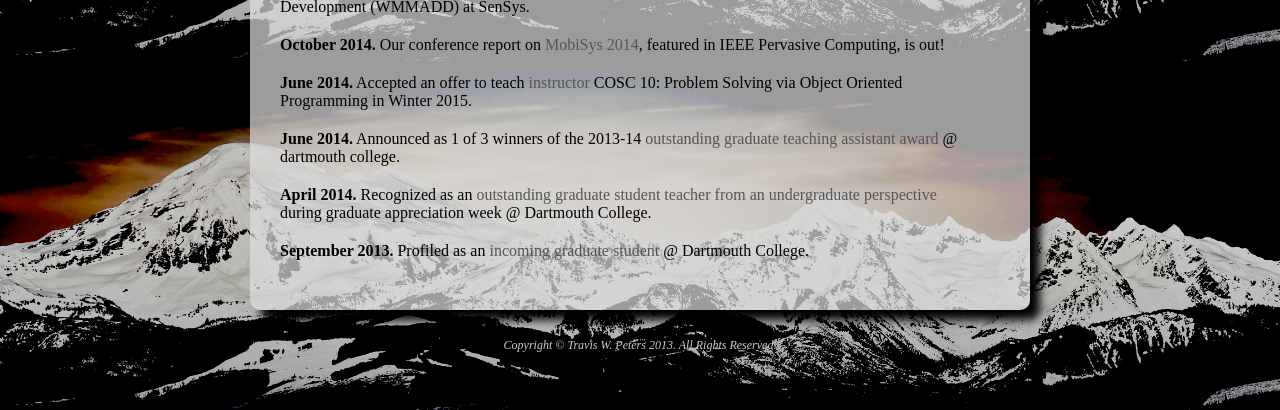
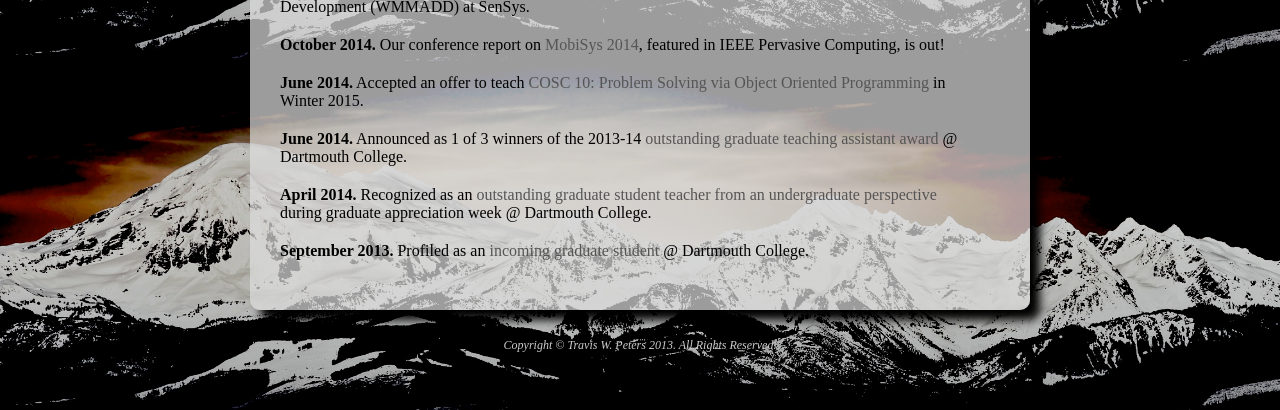
Before and after one commit to traviswp/public_html, a plain HTML site: page index.html in a window 1280 px wide. Shown: the part 639-1049 px from the top of the page. Drawn offline with nearby package versions, Linux system fonts and the light colour scheme.

Commit message:
fixed typos.

```diff
--- a/index.html
+++ b/index.html
@@ -89,9 +89,9 @@
 
                 <p><b>October 2014.</b> Our conference report on <a href="http://www.computer.org/csdl/mags/pc/2014/04/mpc2014040093.pdf" target="_blank">MobiSys 2014</a>, featured in IEEE Pervasive Computing, is out!</p>
 
-                <p><b>June 2014.</b> Accepted an offer to teach <a href="http://web.cs.dartmouth.edu/people/travis-peters" target="_blank">instructor</a> COSC 10: Problem Solving via Object Oriented Programming in Winter 2015.</p>
+                <p><b>June 2014.</b> Accepted an offer to teach <a href="http://web.cs.dartmouth.edu/people/travis-peters" target="_blank">COSC 10: Problem Solving via Object Oriented Programming</a> in Winter 2015.</p>
 
-                <p><b>June 2014.</b> Announced as 1 of 3 winners of the 2013-14 <a href="http://sites.dartmouth.edu/gradforum/2014/06/10/graduate-student-teaching-award-recipient-travis-peters/" target="_blank">outstanding graduate teaching assistant award</a> @ dartmouth college.</p>
+                <p><b>June 2014.</b> Announced as 1 of 3 winners of the 2013-14 <a href="http://sites.dartmouth.edu/gradforum/2014/06/10/graduate-student-teaching-award-recipient-travis-peters/" target="_blank">outstanding graduate teaching assistant award</a> @ Dartmouth College.
 
                 <p><b>April 2014.</b> Recognized as an <a href="http://sites.dartmouth.edu/gradforum/2014/04/16/dcal-recognizes-students-for-outstanding-teaching/" target="_blank">outstanding graduate student teacher from an undergraduate perspective</a> during graduate appreciation week @ Dartmouth College.</p>
 
```
